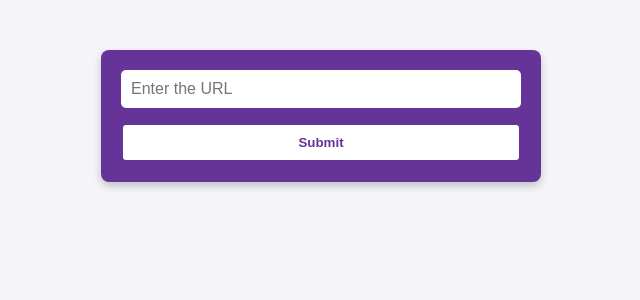
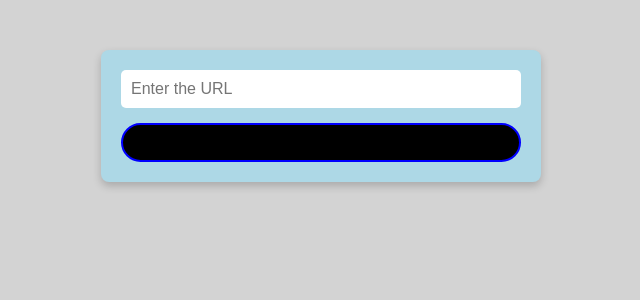
Before and after one commit to Nikhil-Gupta67/Url_Sort, a Django app: page / in a window 1280 px wide. Shown: the top 300 px of the page, without its empty margins (319-959 px from the left). Run offline with Django 5.2, Linux system fonts and the light colour scheme.

Commit message:
Updated the html

```diff
--- a/templates/index.html
+++ b/templates/index.html
@@ -7,7 +7,7 @@
     <style>
       body {
         font-family: Arial, sans-serif;
-        background-color: #f4f4f9;
+        background-color: lightgray;
         margin: 0;
         padding: 0;
       }
@@ -20,6 +20,7 @@
         margin: 50px auto;
         padding: 20px;
         border-radius: 8px;
+        background-color: lightblue;
         box-shadow: 0 4px 8px rgba(0, 0, 0, 0.2);
       }
       input[type="text"] {
@@ -31,17 +32,17 @@
       }
       button {
         padding: 10px 20px;
-        background-color: #fff;
-        color: rebeccapurple;
-        border: 2px solid rebeccapurple;
-        border-radius: 5px;
+        background-color: black;
+        color:;
+        border: 2px solid blue;
+        border-radius: 25px;
         cursor: pointer;
         font-weight: bold;
         transition: all 0.3s ease;
       }
       button:hover {
-        background-color: rebeccapurple;
-        color: #fff;
+        background-color: red;
+        color: #85b842;
       }
       .result {
         width: 400px;
```
